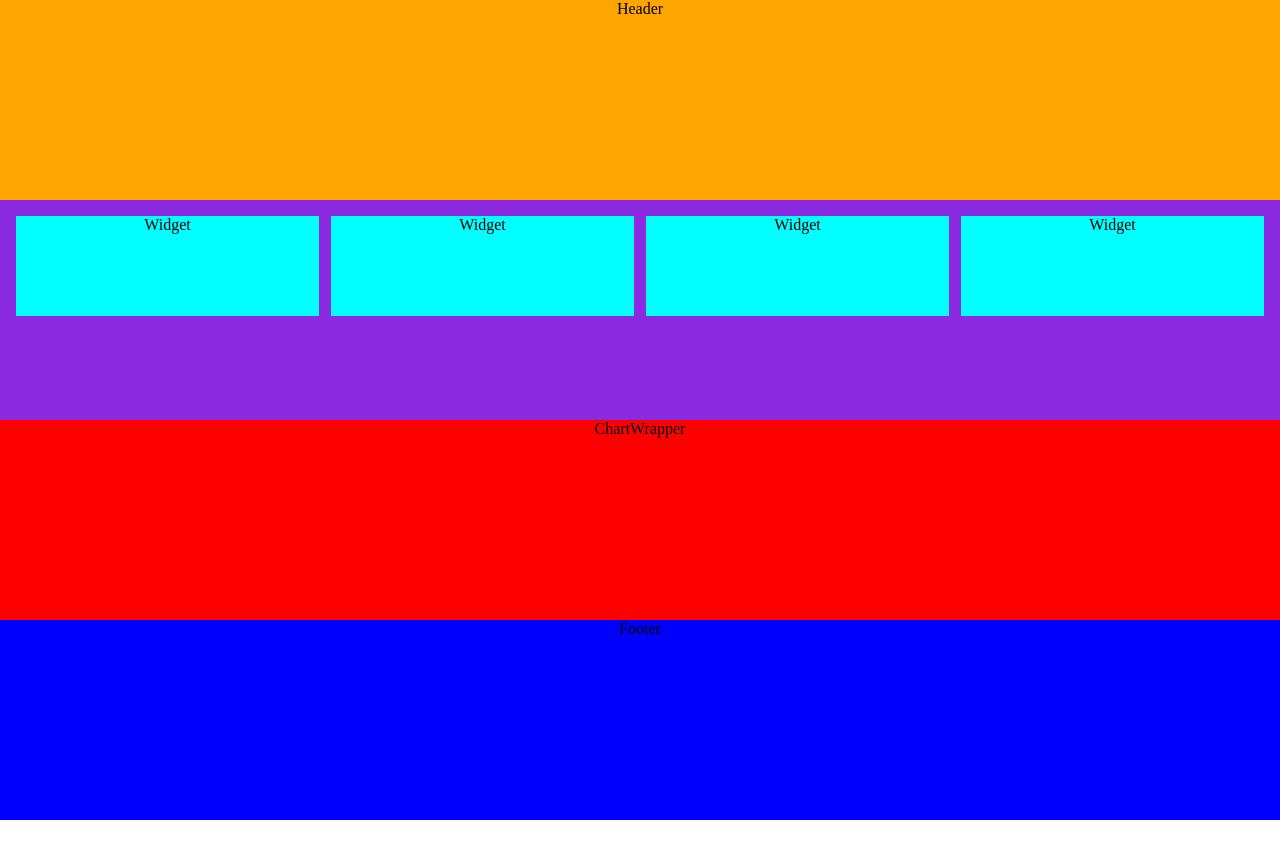
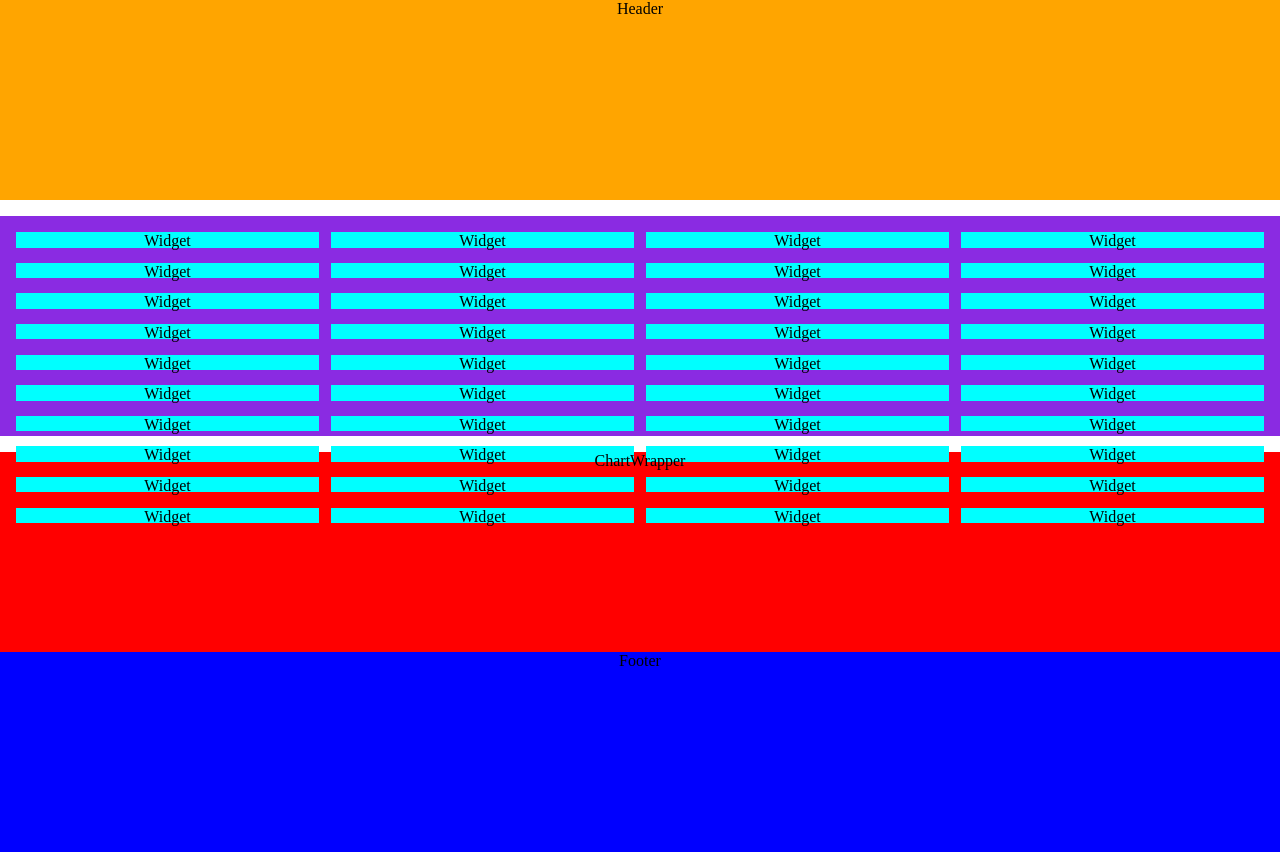
Before and after one commit to Nitintin/admin-dashboard, a React (Create React App) app: page / in a window 1280 px wide. Before the commit the page ends 820 px from the top, so only its background shows below. Built offline with nearby package versions, Linux system fonts and the light colour scheme.

Commit message:
dynamically call widget component

```diff
--- a/src/components/WidgetWrapper.js
+++ b/src/components/WidgetWrapper.js
@@ -1,9 +1,45 @@
 import react from 'react';
 import Widget from './Widget';
 
-const WidgetWrapper = () =>{
-    return <nav className='widgetWrapper widgetGridContainer'><Widget/><Widget/><Widget/><Widget/></nav>
+const WidgetWrapper = () => {
+    const products = [
+        {
+            name: 'Iphone',
+            category: 'electronic',
+            status: 'instock'
+        },
+        {
+            name: 'Book',
+            category: 'education',
+            status: 'instock'
+        },
+        {
+            name: 'Tshirt',
+            category: 'clothing',
+            status: 'instock'
+        },
+        {
+            name: 'microwave',
+            category: 'electronic',
+            status: 'outofstock'
+        }
+    ];
+
+    const getWidget = () => {
+        const arr = [];
+
+        for(let i=0; i<40; i++){
+            arr.push(<Widget />)
+        }
+
+        return arr;
+    }
+
+    return <p className='widgetWrapper widgetGridContainer'>
+        {
+            getWidget()
+        }
+    </p>
 }
 
-
 export default WidgetWrapper;
```
